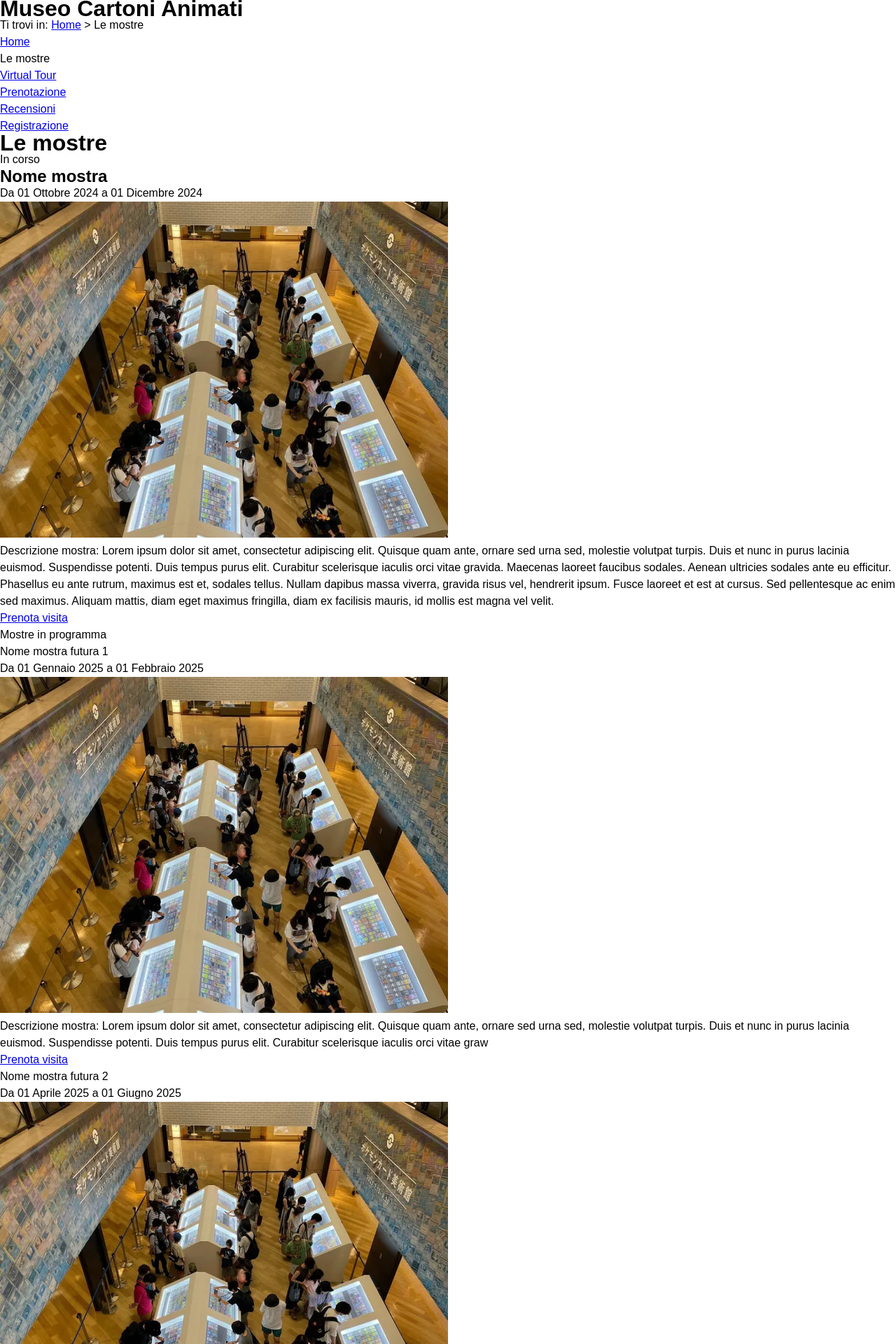
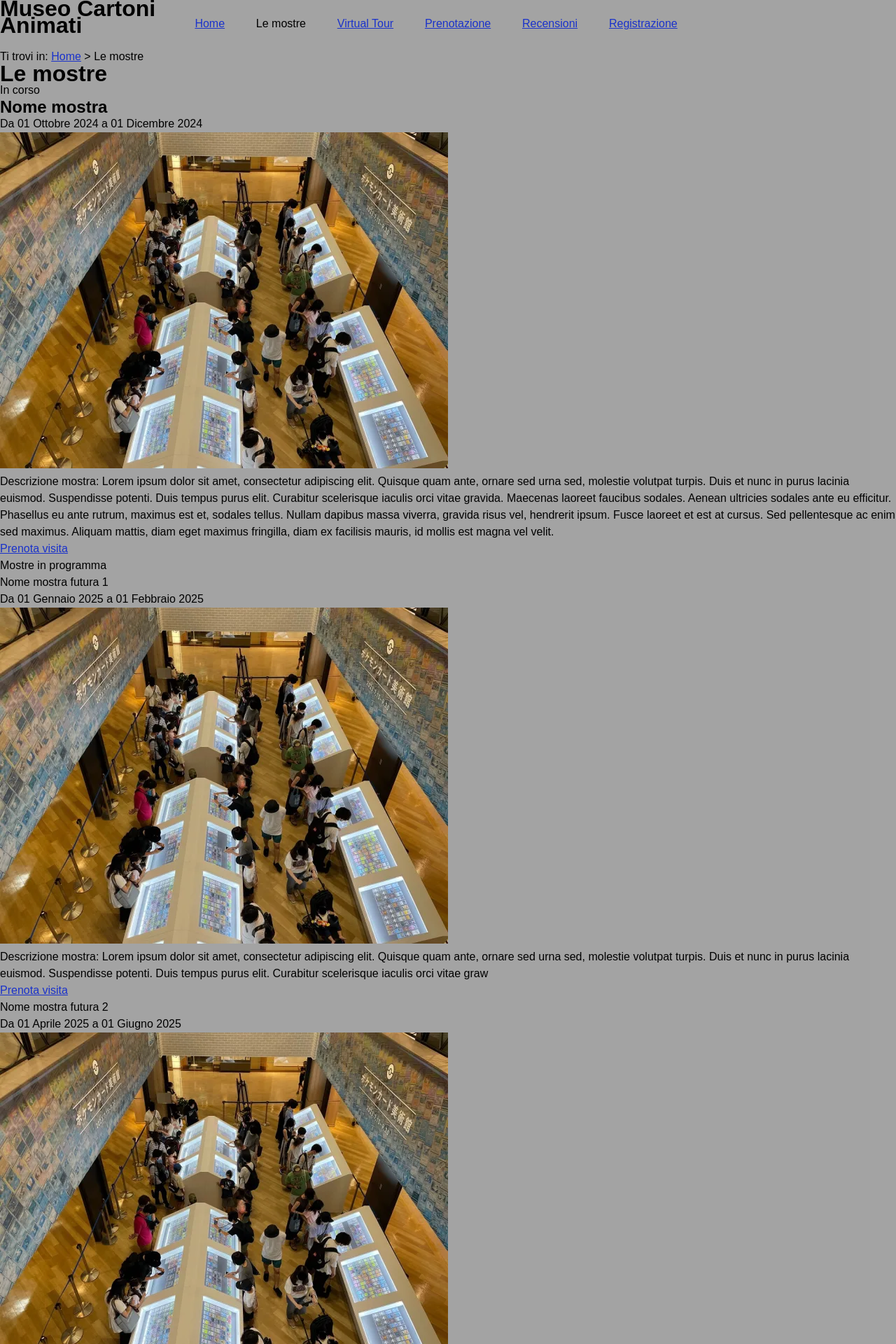
Before and after one commit to EliaBergamin/Progetto-TecWeb, a PHP site: page /html/mostre.html in a window 1280 px wide. Shown: the top 1920 px of the page at 70% size. Run offline with PHP 8.4, Linux system fonts and the light colour scheme; some web fonts are replaced.

Commit message:
Primo layout con  grid

```diff
--- a/public/css/style.css
+++ b/public/css/style.css
@@ -4,7 +4,7 @@
 }
 
 :root {
-  --bgcolor: #0365AE;
+  --bgcolor: #a3a3a3;
   --txtcolor: #000;
   --breadcolor: #163F77;
   --newscolor: #F3C42B;
@@ -32,4 +32,74 @@ html {
   font-family: "Lexend", sans-serif;
   line-height: 1.5em;
   color: var(--txtcolor);
+  background-color: var(--bgcolor);
+  border: 0;
+  vertical-align: baseline;
 }
+
+body {
+  display: grid;
+  grid-template-columns: 1fr 4fr;
+}
+
+ol, ul {
+  list-style: none;
+}
+
+a {
+  color: var(--linkcolor);
+}
+
+a:visited {
+  color: var(--visitedcolor);
+}
+
+/* HEADER */
+
+header {
+  grid-row: 1;
+  grid-column: 1;
+}
+
+#menu {
+  margin-right: auto;
+  grid-row: 1;
+  grid-column: 2;
+}
+
+#menu li {
+  float: left;
+  margin: 1.4em;
+}
+
+#breadcrumb {
+  grid-row: 2;
+  grid-column: 1/3;
+}
+
+main {
+  grid-row: 3;
+  grid-column: 1/3;
+}
+
+footer {
+  grid-row: 4;
+  grid-column: 1/3;
+  display: grid;
+  grid-template-columns: 1fr 1fr;
+}
+
+footer dl {
+  grid-row: 1;
+  grid-column: 1;
+}
+
+footer > a {
+  grid-row: 2;
+  grid-column: 1;
+}
+
+footer table {
+  grid-row: 1/3;
+  grid-column: 2;
+}
```
